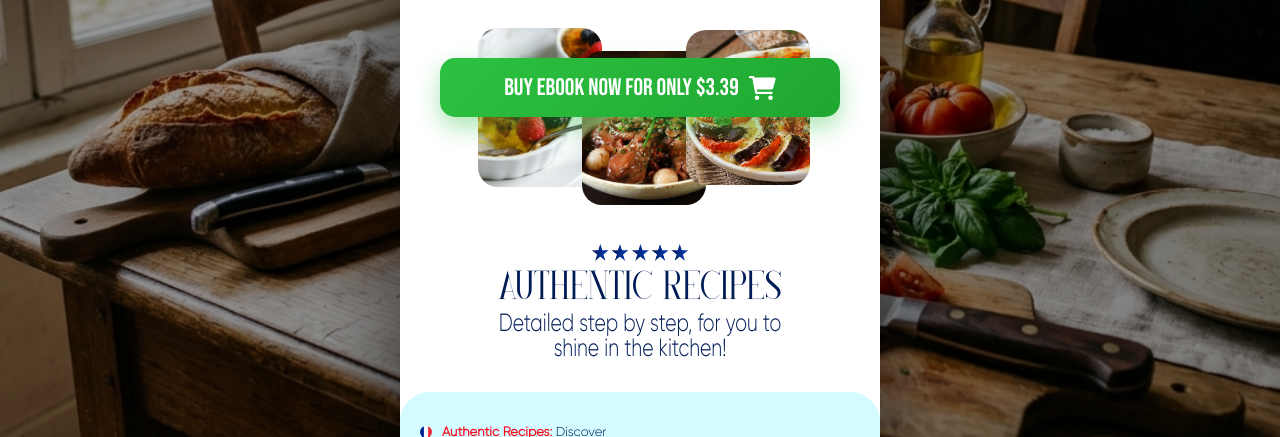
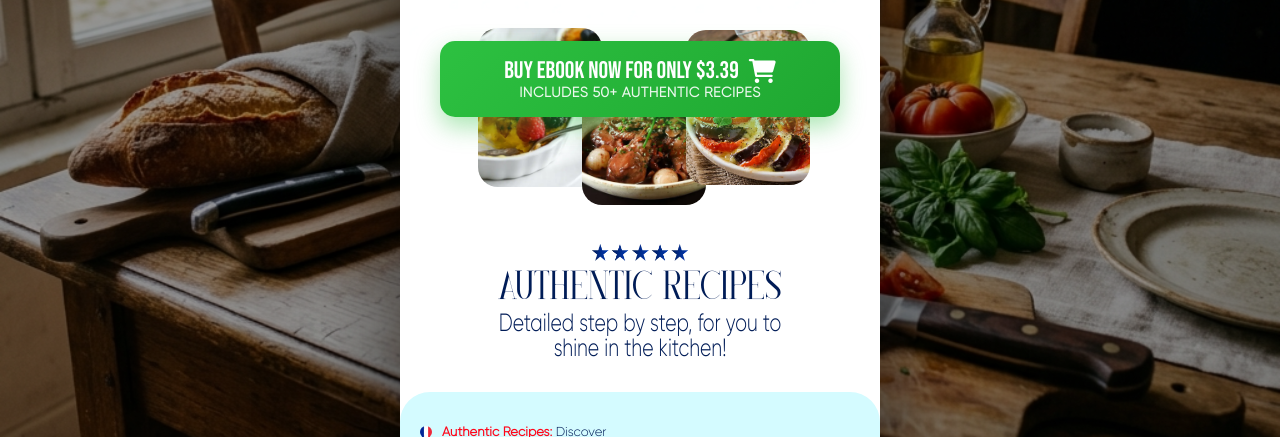
Before and after one commit to OrakySec/france-at-home-landing, a plain HTML site: page index.html in a window 1280 px wide. Shown: the part 663-1100 px from the top of the page. Drawn offline with Linux system fonts and the light colour scheme.

Commit message:
UX: Add 50+ recipes subtext to floating buy button

```diff
--- a/index.html
+++ b/index.html
@@ -484,7 +484,10 @@
     </footer>
 
     <a href="https://pay.hotmart.com/C105755341Q?off=310yd5jw" class="fixed-buy-button">
-        BUY EBOOK NOW FOR ONLY $3.39 <i class="fas fa-shopping-cart"></i>
+        <div style="display: flex; flex-direction: column; align-items: center;">
+            <span class="fixed-main-text">BUY EBOOK NOW FOR ONLY $3.39 <i class="fas fa-shopping-cart"></i></span>
+            <span class="fixed-sub-text">INCLUDES 50+ AUTHENTIC RECIPES</span>
+        </div>
     </a>
 
     <div class="notifications">
--- a/styles/desktop.css
+++ b/styles/desktop.css
@@ -774,8 +774,22 @@ main.mobile-frame {
     display: flex;
     align-items: center;
     justify-content: center;
+    transition: transform 0.3s ease;
+}
+
+.fixed-main-text {
+    font-size: 24px;
+    display: flex;
+    align-items: center;
     gap: 10px;
-    transition: transform 0.3s ease;
+}
+
+.fixed-sub-text {
+    font-family: 'Gilroy';
+    font-size: 14px;
+    font-weight: 700;
+    opacity: 0.9;
+    letter-spacing: 0.5px;
 }
 
 .fixed-buy-button:active {
--- a/styles/mobile.css
+++ b/styles/mobile.css
@@ -770,8 +770,22 @@ body {
     display: flex;
     align-items: center;
     justify-content: center;
+    transition: transform 0.3s ease;
+}
+
+.fixed-main-text {
+    font-size: 24px;
+    display: flex;
+    align-items: center;
     gap: 10px;
-    transition: transform 0.3s ease;
+}
+
+.fixed-sub-text {
+    font-family: 'Gilroy';
+    font-size: 14px;
+    font-weight: 700;
+    opacity: 0.9;
+    letter-spacing: 0.5px;
 }
 
 .fixed-buy-button:active {
```
